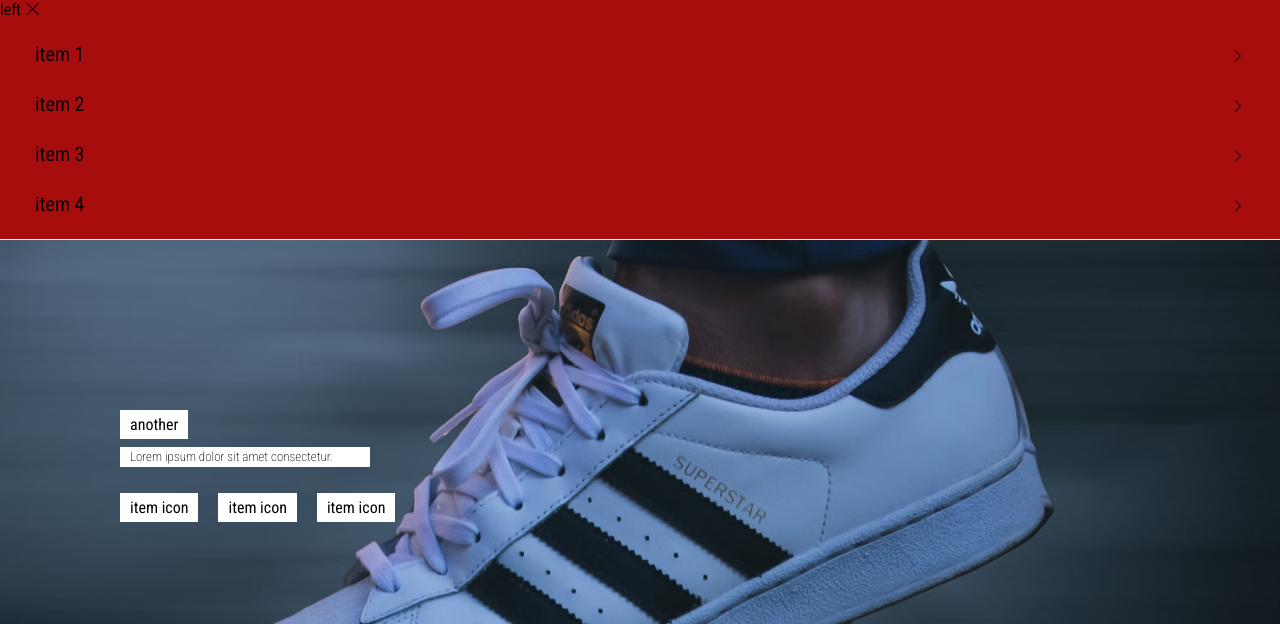
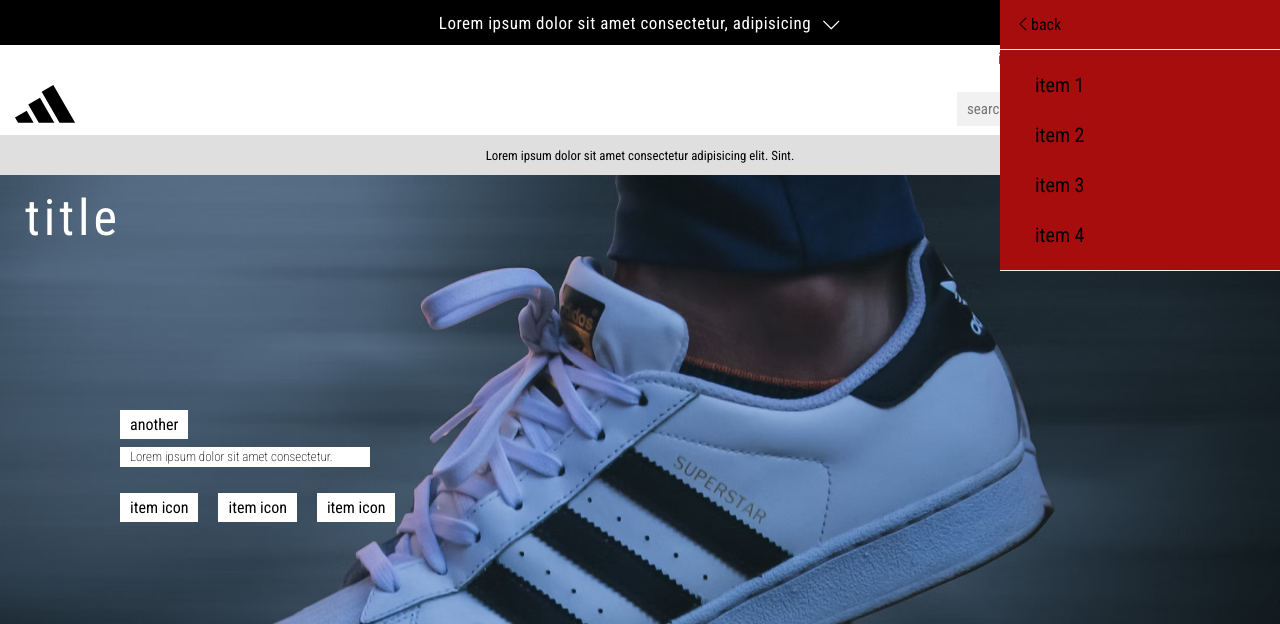
Before and after one commit to AmirTaki/adidas-backend, a PHP site: page /adidas/ in a window 1280 px wide. Shown: the top 624 px of the page. Run offline with PHP 8.4, Linux system fonts and the light colour scheme; data that the repository does not hold is empty; some web fonts are replaced.

Commit message:
base animataion sidertoinsieder

```diff
--- a/index.php
+++ b/index.php
@@ -141,7 +141,7 @@
     <!-- sidebar intointo -->
     <div class="sidebarToInTo">
         <div class = 'sidebar-back'>
-            <i>left</i>
+            <i class="bi bi-chevron-left">back</i>
             <i class="bi bi-x-lg"></i>
         </div>
         <div class = "sidebar-container">
--- a/src/styles/styles.css
+++ b/src/styles/styles.css
@@ -339,11 +339,26 @@ header{
     z-index: 14;
     display: flex;
     flex-flow: column nowrap;
-    /* animation: siderAnimReverse .5s linear forwards; */
+    transform: translateX(+1000px);
+}
+.animationSiderbarToinTo{
+   animation: animationMoveSidebar  linear 5s forwards ;
+}
+@keyframes animationMoveSidebar {
+    100%{
+           transform: translateX(0);
+    }
 }
 .sidebar-back{
+    display: flex;
+    align-items: center;
+    text-align: center;
+    justify-content: space-between;
+    border-bottom: 1px solid rgb(240, 240, 240) ;
+    padding: 15px ;
+    position: relative;
+}
 
-}
 /* MEGA MENU */
 .all-megaMenu{
     background-color: white;
```
